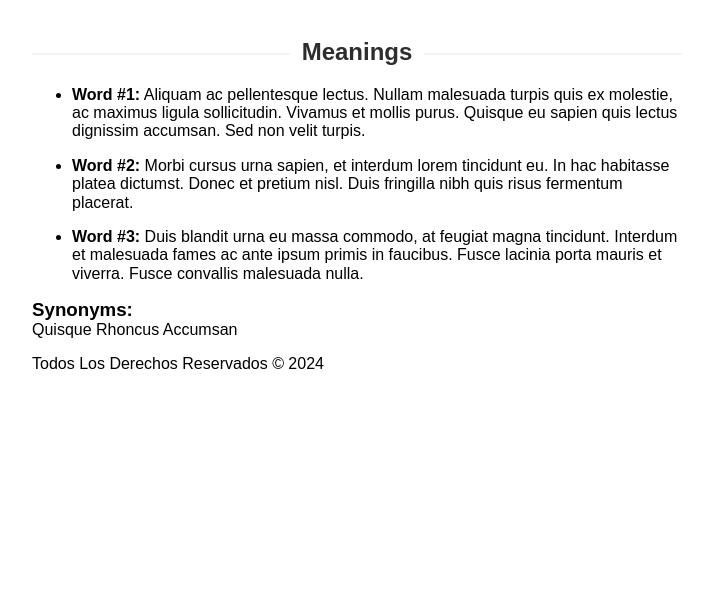
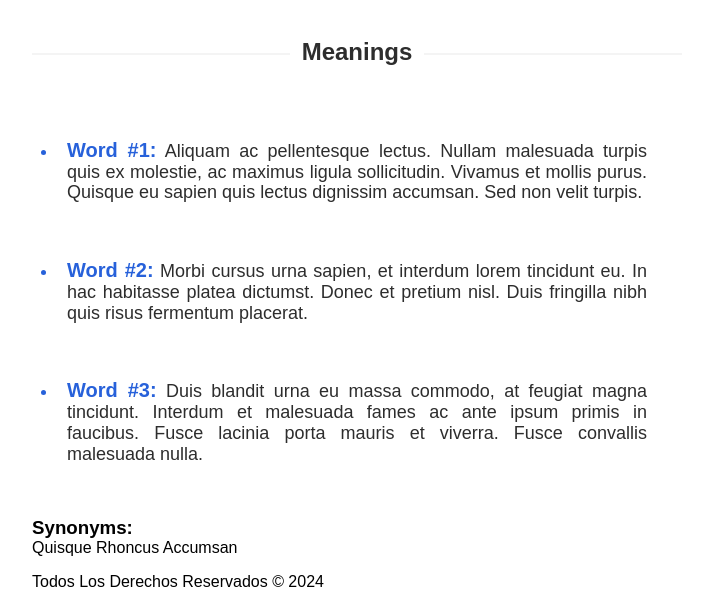
Before and after one commit to sofmagon/mini-projects, a plain HTML site: page translator/index.html in a window 1280 px wide. Shown: the part 311-919 px from the top of the page, without its empty margins (283-996 px from the left). Before the commit the page ends 800 px from the top, so only its background shows below. Drawn offline with Linux system fonts and the light colour scheme.

Commit message:
feat: definitions list styles

```diff
--- a/translator/css/main.css
+++ b/translator/css/main.css
@@ -188,3 +188,28 @@ img {
 	left: 0.5rem;
 	margin-right: -50%;
 }
+
+.definitions__list {
+	width: 100%;
+	padding: 2.5rem;
+	margin: 0;
+}
+
+.list__item {
+	padding: 1rem;
+}
+
+.list__item::marker {
+	color: var(--blue);
+}
+
+.list__item p {
+	color: var(--black);
+	font-size: 1.8rem;
+	text-align: justify;
+}
+
+.list__item b {
+	color: var(--blue);
+	font-size: 2rem;
+}
```
